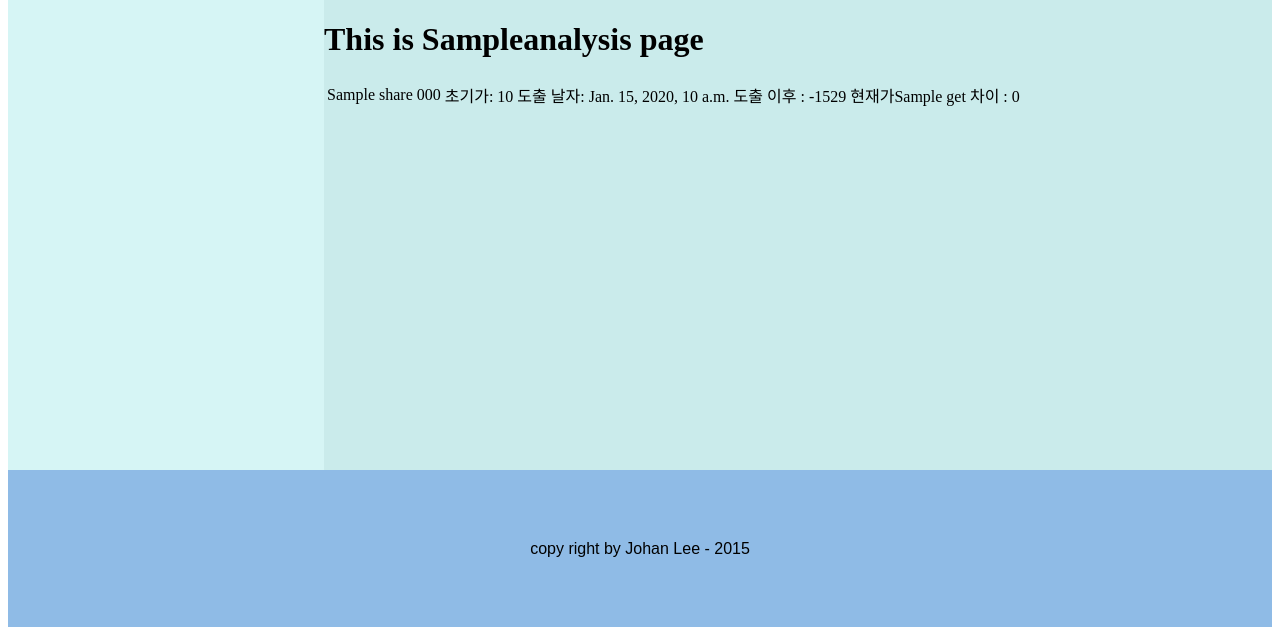
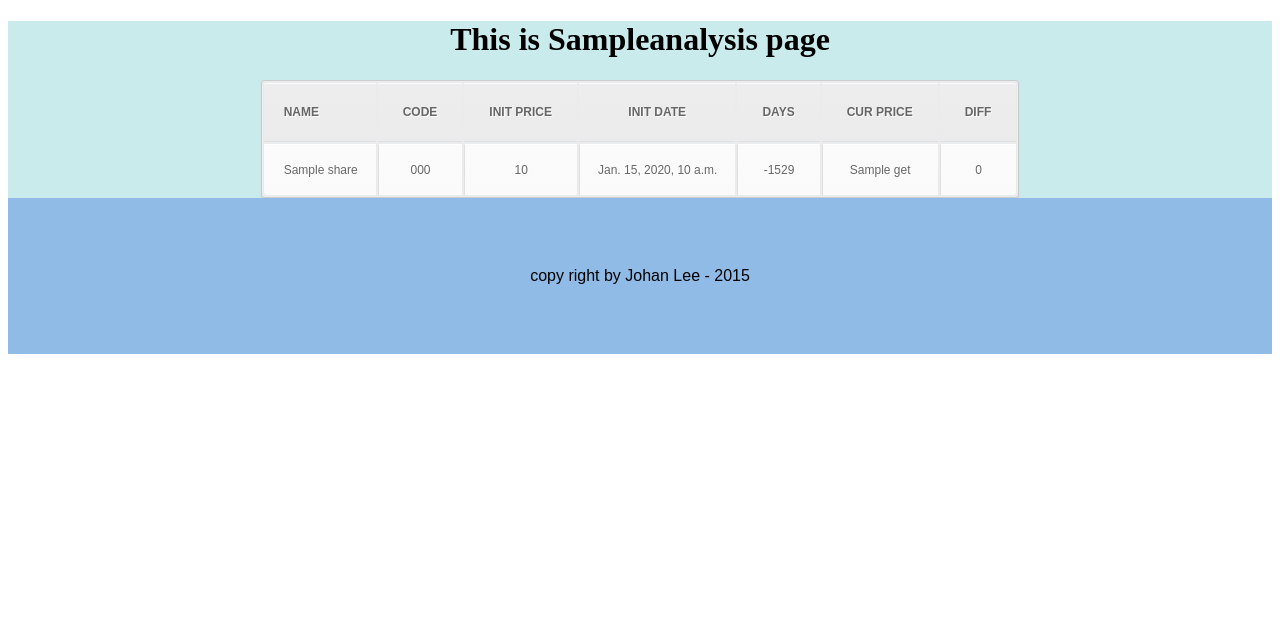
Before and after one commit to JohanLee-kor/myAM_web, a Django app: template analysis/templates/analysis.html in a window 1280 px wide. Shown: the part 165-800 px from the top of the page. Run offline with Django 3.2, Linux system fonts and the light colour scheme; tables that the repository leaves empty hold one stand-in row (values such as "Sample post"); the template is opened without the code that fills it: values that come from a table or form of the project are taken from there, most other values are stand-ins (such as "Sample title", 1, 10 or a date in 2020).

Commit message:
CSS and views

```diff
--- a/analysis/templates/analysis.html
+++ b/analysis/templates/analysis.html
@@ -6,15 +6,26 @@
 {% block content %}
 <h1>This is {{analysis_type}}analysis page</h1>
 <table>
+	 <thead>
+        <tr>
+            <th>NAME</th>
+            <th>CODE</th>
+            <th>INIT PRICE</th>
+            <th>INIT DATE</th>
+            <th>DAYS</th>
+            <th>CUR PRICE</th>
+            <th>DIFF</th>
+        </tr>
+    </thead>
 {% for share in shareList %}
 <tr>
 	<td>{{share.name}}</td>
 	<td>{{share.code}}</td>
-	<td>초기가: {{share.init_price}}</td>
-	<td>도출 날자: {{share.drv_date}}</td>
-	<td>도출 이후 : {{share.getDays}}</td>
-	<td>현재가{{priceDict|get:share.code}}</td>
-	<td>차이 : {{priceDict|getDiff:share}}
+	<td>{{share.init_price}}</td>
+	<td>{{share.drv_date}}</td>
+	<td>{{share.getDays}}</td>
+	<td>{{priceDict|get:share.code}}</td>
+	<td>{{priceDict|getDiff:share}}</td>
 </tr>
 {%endfor %}
 </table>
--- a/analysis/views.py
+++ b/analysis/views.py
@@ -36,6 +36,7 @@ def main(request):
 	cospiInfo = myTrade.getStockMarketInfo('001')#COSPI
 	cosdaqInfo = myTrade.getStockMarketInfo('301')#COSDAQ
 	myTrade.logOut()
+	del myTrade
 
 	# 3. 위의 정보들을 context에 삽입후 main.html에 띄우기
 	context['shareList']=shareList
@@ -73,6 +74,7 @@ def analysisShare(request, analysisType):#analysis_type 0: R3I, 1: R10T, 2: BOX
 		# print("price", price[0])
 		priceDict[share.code]=price[0]
 	myTrade.logOut()
+	del myTrade
 	#t8430의 reprice가 현재값을 나타내고 있다면 해당 값으로 확인 아니라도 해당 TR로 구현
 
 	#3. #2에서의 정보를 context에 삽입후 analysis.html에 띄우기
--- a/templates/base.html
+++ b/templates/base.html
@@ -12,7 +12,7 @@
                 position:relative;
             }
 
-            header{
+            div#header{
                 position: relative;
                 height: 20%;
                 background-color: #8fbbe6;
@@ -21,7 +21,7 @@
                 font-size: 80px;
                 font-stretch: expanded;
             }
-            header>p{
+            div#header>p{
                 position: absolute;
                 top: 10%;
                 left: 0;
@@ -42,20 +42,122 @@
                 margin-top: -5px;
             }*/
             div#sidebar{
-                position: relative;
-                width: 25%;
-                height: 60%;
+/*                position: ;*/
+/*                top: 20%;*/
+/*                width: 25%;*/
+/*                height: 80%;*/
+/*                height: auto;*/
                 background-color: #d6f5f5;
-                float:left;
+/*                float:left;*/
             }
             div#content{
                 position: relative;
                 background-color: #caebeb;
-                width: 75%;
-                height:60%;
-                float:right;
+                text-align: center;
+/*                width: 75%;*/
+/*                height:60%;*/
+/*                float:right;*/
             }
-            footer{
+                        table a:link {
+    color: #666;
+    font-weight: bold;
+    text-decoration:none;
+}
+table a:visited {
+    color: #999999;
+    font-weight:bold;
+    text-decoration:none;
+}
+table a:active,
+table a:hover {
+    color: #bd5a35;
+    text-decoration:underline;
+}
+table {
+    font-family:Arial, Helvetica, sans-serif;
+
+    color:#666;
+    font-size:12px;
+    text-shadow: 1px 1px 0px #fff;
+    background:#eaebec;
+    margin-left: auto;
+    margin-right: auto;
+    border:#ccc 1px solid;
+
+    -moz-border-radius:3px;
+    -webkit-border-radius:3px;
+    border-radius:3px;
+
+    -moz-box-shadow: 0 1px 2px #d1d1d1;
+    -webkit-box-shadow: 0 1px 2px #d1d1d1;
+    box-shadow: 0 1px 2px #d1d1d1;
+}
+table th {
+    padding:21px 25px 22px 25px;
+    border-top:1px solid #fafafa;
+    border-bottom:1px solid #e0e0e0;
+
+    background: #ededed;
+    background: -webkit-gradient(linear, left top, left bottom, from(#ededed), to(#ebebeb));
+    background: -moz-linear-gradient(top,  #ededed,  #ebebeb);
+}
+table th:first-child {
+    text-align: left;
+    padding-left:20px;
+}
+table tr:first-child th:first-child {
+    -moz-border-radius-topleft:3px;
+    -webkit-border-top-left-radius:3px;
+    border-top-left-radius:3px;
+}
+table tr:first-child th:last-child {
+    -moz-border-radius-topright:3px;
+    -webkit-border-top-right-radius:3px;
+    border-top-right-radius:3px;
+}
+table tr {
+    text-align: center;
+    padding-left:20px;
+}
+table td:first-child {
+    text-align: left;
+    padding-left:20px;
+    border-left: 0;
+}
+table td {
+    padding:18px;
+    border-top: 1px solid #ffffff;
+    border-bottom:1px solid #e0e0e0;
+    border-left: 1px solid #e0e0e0;
+
+    background: #fafafa;
+    background: -webkit-gradient(linear, left top, left bottom, from(#fbfbfb), to(#fafafa));
+    background: -moz-linear-gradient(top,  #fbfbfb,  #fafafa);
+}
+table tr.even td {
+    background: #f6f6f6;
+    background: -webkit-gradient(linear, left top, left bottom, from(#f8f8f8), to(#f6f6f6));
+    background: -moz-linear-gradient(top,  #f8f8f8,  #f6f6f6);
+}
+table tr:last-child td {
+    border-bottom:0;
+}
+table tr:last-child td:first-child {
+    -moz-border-radius-bottomleft:3px;
+    -webkit-border-bottom-left-radius:3px;
+    border-bottom-left-radius:3px;
+}
+table tr:last-child td:last-child {
+    -moz-border-radius-bottomright:3px;
+    -webkit-border-bottom-right-radius:3px;
+    border-bottom-right-radius:3px;
+}
+table tr:hover td {
+    background: #f2f2f2;
+    background: -webkit-gradient(linear, left top, left bottom, from(#f2f2f2), to(#f0f0f0));
+    background: -moz-linear-gradient(top,  #f2f2f2,  #f0f0f0);
+}
+            div#footer{
                 position: relative;
                 height: 20%;
                 background-color: #8fbbe6;
@@ -63,7 +165,7 @@
                 clear:both;
             }
 
-            footer>p{
+            div#footer>p{
                 font-family: sans-serif;
                 position: absolute;
                 top: 50%;
@@ -76,9 +178,9 @@
     </head>
     <body>
         <div id="wrapper">
-        <header>
+        <div id="header">
             <p>myAM</p>
-        </header>
+        </div>
 
         <div id="sidebar">
             {% block sidebar %}
@@ -92,9 +194,9 @@
             {% block content %}{% endblock %}
         </div>
 
-        <footer>
+        <div id ="footer">
             <p>copy right by Johan Lee - 2015</p>
-        </footer>
+        </div>
     </div>
     </body>
 </html>
```
